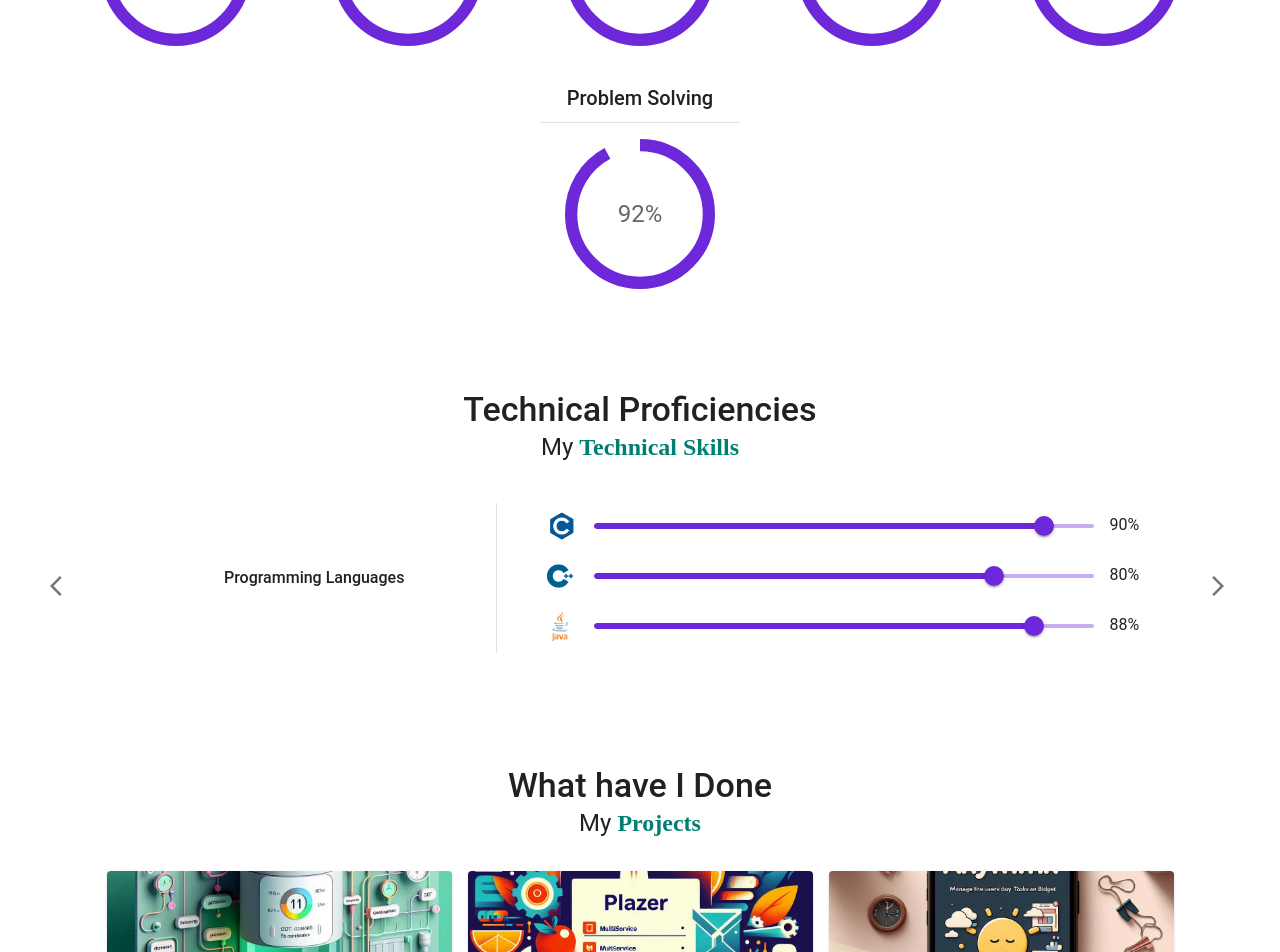
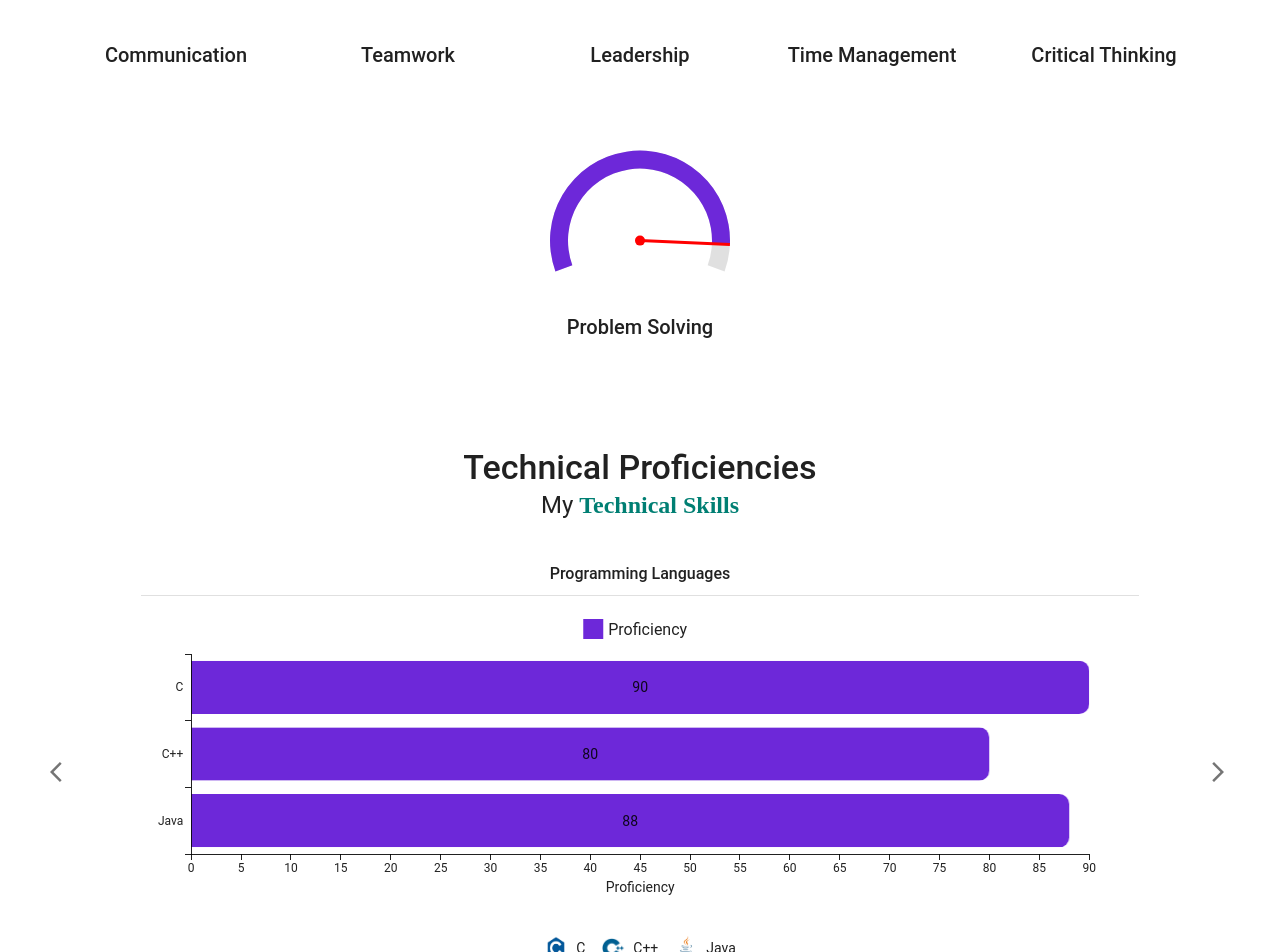
Before and after one commit to dasun-madusanka/my-portfolio, a React (Create React App) app: page / in a window 1280 px wide. Shown: the part 1160-2112 px from the top of the page. Built offline with nearby package versions, Linux system fonts and the light colour scheme.

Commit message:
Added Technical skills

```diff
--- a/package.json
+++ b/package.json
@@ -8,7 +8,8 @@
     "@fontsource/roboto": "^5.0.14",
     "@mui/icons-material": "^6.1.0",
     "@mui/material": "^6.1.0",
-    "@mui/styled-engine-sc": "^6.0.1",
+    "@mui/styled-engine-sc": "^6.1.0",
+    "@mui/x-charts": "^7.17.0",
     "@react-google-maps/api": "^2.19.3",
     "@testing-library/jest-dom": "^5.17.0",
     "@testing-library/react": "^13.4.0",
--- a/src/components/SingleSkillCard.jsx
+++ b/src/components/SingleSkillCard.jsx
@@ -1,16 +1,19 @@
 import { Divider, Paper, Typography, Box } from '@mui/material';
 import React from 'react';
 import ProgressCircular from './ProgressCircular';
+import SoftSkillProgess from './SoftSkillProgress';
 
 export default function SingleSkillCard({ topic, value, isVisible }) {
   return (
     <Box sx={{ width: '200px', padding: 2 }}>
       <Box sx={{ width: '100%' }}>
+        <SoftSkillProgess value={value} isVisible={isVisible} />
+      {/* <Divider /> */}
         <Typography variant="h6" sx={{ textAlign: 'center', marginBottom: 1 }}>
           {topic}
         </Typography>
-        <Divider />
-        <ProgressCircular value={value} isVisible={isVisible} />
+
+        {/* <ProgressCircular value={value} isVisible={isVisible} /> */}
       </Box>
     </Box>
   );
--- /dev/null
+++ b/src/components/SoftSkillProgress.jsx
@@ -0,0 +1,65 @@
+import * as React from "react";
+import {
+  GaugeContainer,
+  GaugeValueArc,
+  GaugeReferenceArc,
+  useGaugeState,
+} from "@mui/x-charts/Gauge";
+
+function GaugePointer() {
+  const { valueAngle, outerRadius, cx, cy } = useGaugeState();
+
+  if (valueAngle === null) {
+    // No value to display
+    return null;
+  }
+
+  const target = {
+    x: cx + outerRadius * Math.sin(valueAngle),
+    y: cy - outerRadius * Math.cos(valueAngle),
+  };
+  return (
+    <g>
+      <circle cx={cx} cy={cy} r={5} fill="red" />
+      <path
+        d={`M ${cx} ${cy} L ${target.x} ${target.y}`}
+        stroke="red"
+        strokeWidth={3}
+      />
+    </g>
+  );
+}
+
+export default function SoftSkillProgess({ value, isVisible }) {
+  const [progress, setProgress] = React.useState(0);
+
+  React.useEffect(() => {
+    if (isVisible) {
+      let start = 0;
+      const interval = setInterval(() => {
+        if (start >= value) {
+          clearInterval(interval);
+        } else {
+          start += 1;
+          setProgress(start);
+        }
+      }, 20); // Adjust speed of the progress increase
+    } else {
+      setProgress(0); // Reset progress to 0 when not visible
+    }
+  }, [value, isVisible]);
+
+  return (
+    <GaugeContainer
+      width={200}
+      height={200}
+      startAngle={-110}
+      endAngle={110}
+      value={progress}
+    >
+      <GaugeReferenceArc />
+      <GaugeValueArc />
+      <GaugePointer />
+    </GaugeContainer>
+  );
+}
--- a/src/components/TechSkills.jsx
+++ b/src/components/TechSkills.jsx
@@ -1,15 +1,9 @@
 import React, { useState, useEffect, useRef } from "react";
-import {
-  Box,
-  Divider,
-  Typography,
-  Button,
-  useTheme,
-  IconButton,
-} from "@mui/material";
-import SliderComponent from "./Slider";
+import { Box, Typography, useTheme, IconButton, Divider } from "@mui/material";
 import ArrowBackIosIcon from "@mui/icons-material/ArrowBackIos";
 import ArrowForwardIosIcon from "@mui/icons-material/ArrowForwardIos";
+import { BarChart } from "@mui/x-charts/BarChart";
+import Icon from "@mui/material/Icon"; // Import Icon component
 import cLogo from "../assets/images/cLogo.png";
 import cppLogo from "../assets/images/cppLogo.png";
 import javaLogo from "../assets/images/javaLogo.webp";
@@ -26,29 +20,29 @@ import ghLogo from "../assets/images/ghLogo.png";
 import gitLogo from "../assets/images/gitLogo.png";
 
 const ProgrammingLanguages = [
-  { img: cLogo, language: "C", value: 90 },
-  { img: cppLogo, language: "C++", value: 80 },
-  { img: javaLogo, language: "Java", value: 88 },
+  { img: cLogo, language: "C", value: 90, color: "#FF5722" },
+  { img: cppLogo, language: "C++", value: 80, color: "#FF5722" },
+  { img: javaLogo, language: "Java", value: 88, color: "#FF5722" },
 ];
 
 const WebTechnologies = [
-  { img: htmlLogo, language: "html", value: 97 },
-  { img: cssLogo, language: "css", value: 93 },
-  { img: jsLogo, language: "js", value: 87 },
-  { img: tsLogo, language: "ts", value: 82 },
-  { img: reactLogo, language: "react", value: 91 },
-  { img: nestLogo, language: "nest", value: 89 },
+  { img: htmlLogo, language: "HTML", value: 97, color: "#FF5722" },
+  { img: cssLogo, language: "CSS", value: 93, color: "#FF5722" },
+  { img: jsLogo, language: "JavaScript", value: 87, color: "#FF5722" },
+  { img: tsLogo, language: "TypeScript", value: 82, color: "#FF5722" },
+  { img: reactLogo, language: "React", value: 91, color: "#FF5722" },
+  { img: nestLogo, language: "NestJS", value: 89, color: "#FF5722" },
 ];
 
 const DbTechnologies = [
-  { img: mysqlLogo, language: "MySQL", value: 90 },
-  { img: pgLogo, language: "PostgreSQL", value: 96 },
-  { img: mongoLogo, language: "MongoDB", value: 77 },
+  { img: mysqlLogo, language: "MySQL", value: 90, color: "#FF5722" },
+  { img: pgLogo, language: "PostgreSQL", value: 96, color: "#FF5722" },
+  { img: mongoLogo, language: "MongoDB", value: 77, color: "#FF5722" },
 ];
 
 const VersionControlTechnologies = [
-  { img: gitLogo, language: "Git", value: 90 },
-  { img: ghLogo, language: "GitHub", value: 96 },
+  { img: gitLogo, language: "Git", value: 90, color: "#FF5722" },
+  { img: ghLogo, language: "GitHub", value: 96, color: "#FF5722" },
 ];
 
 export default function TechSkills() {
@@ -69,9 +63,7 @@ export default function TechSkills() {
       ([entry]) => {
         setIsVisible(entry.isIntersecting);
       },
-      {
-        threshold: 0.3,
-      }
+      { threshold: 0.3 }
     );
 
     if (sectionRef.current) {
@@ -98,6 +90,11 @@ export default function TechSkills() {
   };
 
   const currentSection = sections[currentIndex];
+
+  const chartSettings = {
+    xAxis: [{ label: "Proficiency" }],
+    layout: "horizontal",
+  };
 
   return (
     <Box
@@ -129,7 +126,7 @@ export default function TechSkills() {
         </span>
       </Typography>
 
-      {/* Display the current section */}
+      {/* Display the current section with Bar Chart */}
       <Box sx={{ width: "100%", display: "flex", justifyContent: "center" }}>
         <Box
           sx={{
@@ -143,52 +140,67 @@ export default function TechSkills() {
             <ArrowBackIosIcon />
           </IconButton>
         </Box>
+
         <Box
           sx={{
             width: "80%",
             display: "flex",
+            flexDirection: "column",
             alignItems: "center",
             padding: 2,
             marginBottom: 2,
             gap: 1,
           }}
         >
-          <Box sx={{ width: "35%" }}>
-            <Typography
-              variant="h6"
-              sx={{ fontSize: "1rem", textAlign: "center" }}
-            >
+          <Typography variant="h6" sx={{ fontSize: "1rem", textAlign: "center" }}>
             {currentSection.title}
           </Typography>
-          </Box>
-          <Divider orientation="vertical" flexItem />
+
+          <Divider orientation="horizontal" flexItem />
+
+          <BarChart
+            dataset={currentSection.data.map((item, index) => ({
+              label: item.language,
+              value: item.value,
+              color: item.color,
+            }))}
+            yAxis={[{ scaleType: "band", dataKey: "label" }]}
+            series={[
+              {
+                dataKey: "value",
+                label: "Proficiency",
+                color: theme.palette.primary.main, // Add colors for bars
+                // marginLeft: 10,
+              },
+            ]}
+            style={{ width: "100%", height: "300px" }}
+            {...chartSettings}
+            borderRadius={10}
+            color="#fff"
+            barLabel="value"
+            // label={{ position: "end" }}
+            // margin={{ top: 20, right: 20, bottom: 20, left: 20 }}
+            padding={0.2}
+          />
+
+          {/* Custom Legend with Icons */}
+          <Box sx={{ display: "flex", justifyContent: "center", marginTop: 2 }}>
+            {currentSection.data.map((item, index) => (
               <Box
+                key={index}
                 sx={{
-              width: "60%",
                   display: "flex",
-              flexDirection: "column",
                   alignItems: "center",
-              justifyContent: "center",
-              paddingLeft: 5,
+                  margin: 1,
                 }}
               >
-            {currentSection.data.map((data, index) => (
-              <Box
-                key={index}
-                sx={{ width: "100%", display: "flex", gap: 2, padding: 1 }}
-              >
-                <Box sx={{ width: "40px", height: "auto" }}>
-                  <Box
-                    sx={{
-                      width: "30px",
-                      height: "30px",
-                      backgroundImage: `url(${data.img})`,
-                      backgroundSize: "cover",
-                    }}
-                  ></Box>
-                </Box>
-                <SliderComponent value={data.value} isVisible={isVisible} />
-                <Typography variant="subtitle1">{data.value + "%"}</Typography>
+                <Icon sx={{ color: item.color, fontSize: 24 }}>
+                  {/* Use Material Icons or SVGs here */}
+                  <img src={item.img} alt={item.language} style={{ width: 24, height: 24 }} />
+                </Icon>
+                <Typography variant="body2" sx={{ marginLeft: 1 }}>
+                  {item.language}
+                </Typography>
               </Box>
             ))}
           </Box>
@@ -207,10 +219,6 @@ export default function TechSkills() {
           </IconButton>
         </Box>
       </Box>
-
-
-
-      {/* Navigation buttons */}
     </Box>
   );
 }
```
Also changed, not shown: 1 other file (tests, documents, lock files or other folders). Lines whose indentation alone changed are shown as unchanged.
